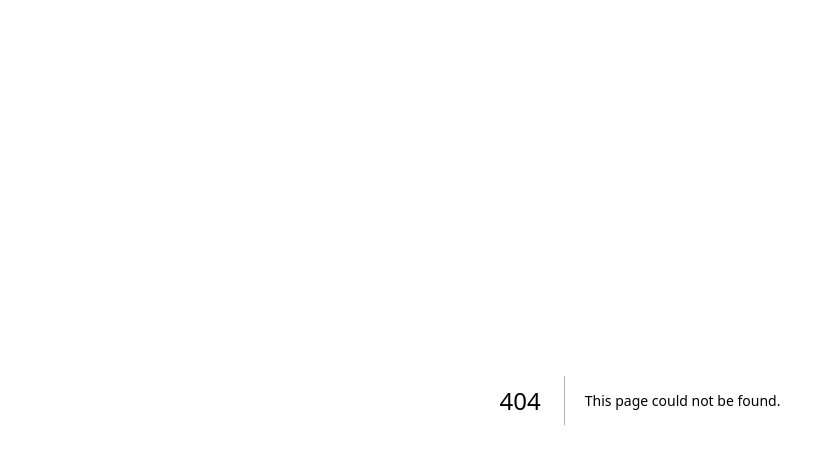
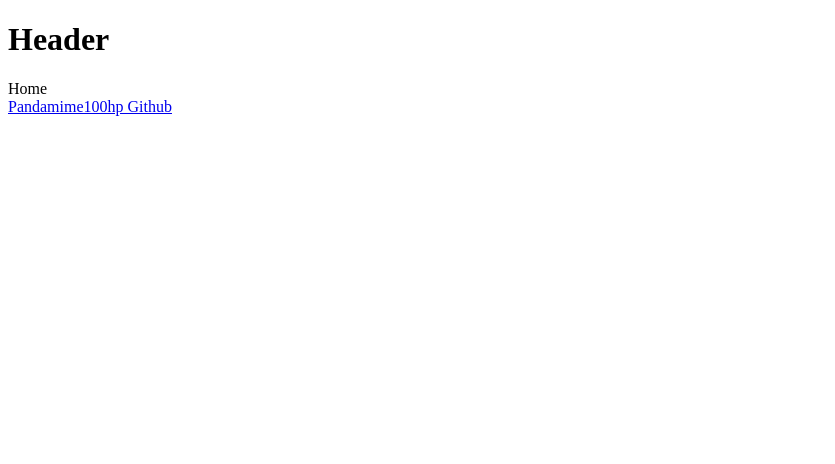
Before and after one commit to pandamime100hp/go-rocket, a Next.js app: page / in a window 1280 px wide. Before the commit this address had no page. Shown: the top 464 px of the page, without its empty margins (0-835 px from the left). Built offline with nearby package versions, Linux system fonts and the light colour scheme.

Commit message:
feat(nextjs): added placeholder homepage and modified layout.tsx.

```diff
--- a/src/App.tsx
+++ b/src/App.tsx
@@ -1,4 +1,5 @@
 import image from './assets/react.svg' // `image` will be '/assets/img.2d8efhg.png' in production
+
 
 export default function App() {
   return <img src={image} />
--- a/src/app/layout.tsx
+++ b/src/app/layout.tsx
@@ -7,23 +7,28 @@ import type { Metadata } from 'next'
 // CSS
 import './index.css'
 
+// COMPONENTS
+import SiteLayout from '../components/SiteLayout'
+
 export const metadata: Metadata = {
   title: 'Go-Rocket',
   description: 'Exploring through data one of the most innovative and rapidly growing companies in in the world, SpaceX.',
 }
 
-interface LayoutProps {
+interface RootLayoutProps {
     children: React.ReactNode
 }
 
-const Layout: React.FC<LayoutProps> = ({children}) => {
+const RootLayout: React.FC<RootLayoutProps> = ({children}) => {
     return (
         <html lang="en">
           <body>
-            <div id="root">{children}</div>
+            <SiteLayout >
+              {children}
+            </ SiteLayout>
           </body>
         </html>
     )
   }
 
-  export default Layout
+  export default RootLayout
--- /dev/null
+++ b/src/app/page.tsx
@@ -0,0 +1,15 @@
+import './index.css'
+// import { ClientOnly } from './client'
+
+export function generateStaticParams() {
+  return [{ slug: [''] }]
+}
+
+export default function Page() {
+  // return <ClientOnly />
+  return (
+    <>
+      Home
+    </>
+  )
+}
--- a/src/components/Footer.tsx
+++ b/src/components/Footer.tsx
@@ -5,12 +5,11 @@ const Footer: React.FC = () => {
     return (
         <footer>
             <a
-                href="https://vercel.com?utm_source=create-next-app&utm_medium=default-template&utm_campaign=create-next-app"
+                href="https://github.com/pandamime100hp/go-rocketp"
                 target="_blank"
                 rel="noopener noreferrer"
             >
-                Powered by{' '}
-                <img src="/vercel.svg" alt="Vercel Logo" className="logo" />
+                Pandamime100hp Github
             </a>
         </footer>
     )
--- /dev/null
+++ b/src/components/SiteLayout.tsx
@@ -0,0 +1,16 @@
+"use client"
+
+import Footer from "./Footer";
+import Header from "./Header";
+// import { ThemeProvider } from 'next-themes';
+
+function Layout({ children }: { children: React.ReactNode }) {
+  return (
+    <>
+        <Header />
+            {children}
+        <Footer />
+    </>
+  )
+}
+export default Layout
```
Also changed, not shown: src/app/home/client.tsx (deleted, +0 -9 lines), src/app/home/page.tsx (deleted, +0 -10 lines), src/components/Body.tsx (deleted, +0 -13 lines), src/components/Layout/index.tsx (deleted, +0 -22 lines), src/components/Layout/index.css (deleted).
